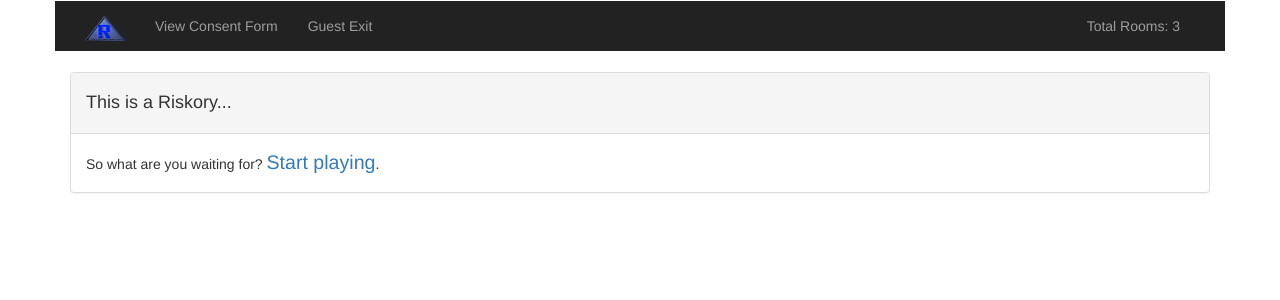
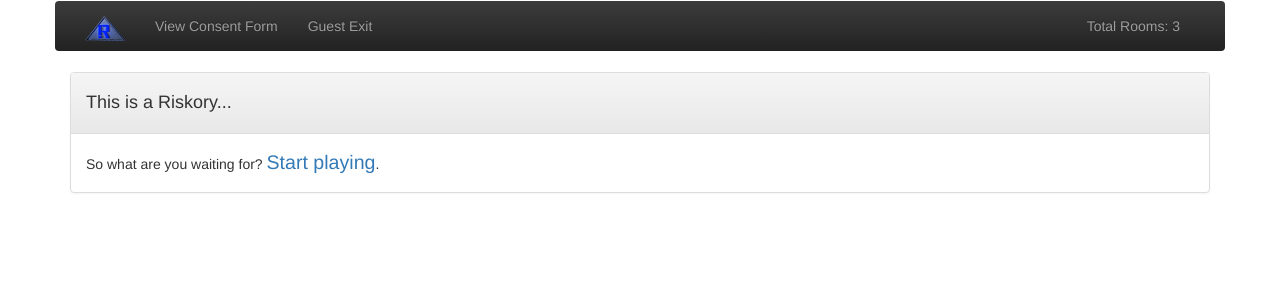
Before and after one commit to mrrboto/Riskories, a PHP site: page /cyo/index.php in a window 1280 px wide. Shown: the top 300 px of the page. Run offline with PHP 8.4, Linux system fonts and the light colour scheme; data comes from the database, SQL or seed files in the repository.

Commit message:
temp fix - not finished > 4/20/17@1127

```diff
--- a/cyo/footer.php
+++ b/cyo/footer.php
@@ -1,31 +1,3 @@
 </div>
-	<p style="margin: 0;">
-		<?php
-        if(isset($_SESSION['isAdmin']))
-        {
-            if($_SESSION['isAdmin'] == 0)
-            {
-                //echo "<br>&raquo;<a href='../user/profile.php'>Profile</a><br /><br />";
-            }
-            else
-            {
-                //echo "<br>&raquo;<a href='../admin/admin.php'>Profile</a><br /><br />";
-            }
-
-        }
-        else
-        {
-            //echo "<br>&raquo;<a href='../index.html'>Main Screen</a><br /><br />";
-        }
-		?>
-        <?php
-		if ($db) {
-			//$storyR = $_GET['story']."_rooms";
-			$total_rooms = db_single(mysqli_query($db, "SELECT count(*) as total FROM `$storyR`"));
-			// commented out by Spencer // echo "Total Rooms: ".$total_rooms['total'];
-            }
-		?>
-
-	</p>
 </body>
 </html>
--- a/cyo/header.php
+++ b/cyo/header.php
@@ -1,7 +1,3 @@
-<!DOCTYPE HTML PUBLIC "-//W3C//DTD HTML 4.01//EN" "http://www.w3.org/TR/html4/strict.dtd">
-<html>
-<head>
-
 <?php
 if ($db) {
 
@@ -28,9 +24,57 @@ if ($db) {
     //print_r($settings); //DEBUGGING
 }
 ?>
+
+<?php
+if ($db) {
+    if ($settings['enable_analytics'] == 1) {
+        echo $settings['analytics_blurb'];
+    }
+}
+?>
+
+<?php
+$status = '';
+// Determines whether admin or user logged in and updates navbar accordingly
+if(isset($_SESSION['isAdmin']))
+{
+    if($_SESSION['isAdmin'] == 0)
+    {
+        $status = 'user';
+    }
+    else
+    {
+        $status = 'admin';
+    }
+}
+else
+{
+    $status = 'guest';
+}
+// Determines total number of rooms
+if ($db) {
+    $total_rooms = db_single(mysqli_query($db, "SELECT count(*) as total FROM `$storyR`"));
+    //echo "Total Rooms: ".$total_rooms['total'];
+}
+?>
+
+
+<!DOCTYPE>
+<html>
+    <head>
         <title><?php echo $db ? $settings['title'] : "An epic adventure!"; ?></title>
 
-<!--<link rel="stylesheet" type="text/css" media="screen" href="choose.css" />-->
+
+        <!-- Latest compiled and minified CSS -->
+        <link rel="stylesheet" href="https://maxcdn.bootstrapcdn.com/bootstrap/3.3.7/css/bootstrap.min.css"
+              integrity="sha384-BVYiiSIFeK1dGmJRAkycuHAHRg32OmUcww7on3RYdg4Va+PmSTsz/K68vbdEjh4u" crossorigin="anonymous">
+        <!-- Optional theme -->
+        <link rel="stylesheet" href="https://maxcdn.bootstrapcdn.com/bootstrap/3.3.7/css/bootstrap-theme.min.css"
+              integrity="sha384-rHyoN1iRsVXV4nD0JutlnGaslCJuC7uwjduW9SVrLvRYooPp2bWYgmgJQIXwl/Sp" crossorigin="anonymous">
+        <meta name="viewport" content="width=device-width, initial-scale=1, maximum-scale=1" />
+        <!-- Latest compiled and minified JavaScript -->
+        <script src="https://ajax.googleapis.com/ajax/libs/jquery/1.12.4/jquery.min.js"></script>
+        <script src="https://maxcdn.bootstrapcdn.com/bootstrap/3.3.7/js/bootstrap.min.js" integrity="sha384-Tc5IQib027qvyjSMfHjOMaLkfuWVxZxUPnCJA7l2mCWNIpG9mGCD8wGNIcPD7Txa" crossorigin="anonymous"></script>
         <style>
             /*
             p {
@@ -45,54 +89,40 @@ if ($db) {
                 background-color: white;
             }
         </style>
-<?php
-if ($db) {
-	if ($settings['enable_analytics'] == 1) {
-		echo $settings['analytics_blurb'];
-	}
-}
-?>
+        <div class="navbar">
+            <nav class="container navbar-inverse">
+                <div class="container-fluid">
+                    <!-- Brand and toggle get grouped for better mobile display -->
+                    <div class="navbar-header">
+                        <button type="button" class="navbar-toggle collapsed" data-toggle="collapse"
+                                data-target="#bs-example-navbar-collapse-1" aria-expanded="false">
+                            <span class="sr-only">Toggle navigation</span>
+                            <span class="icon-bar"></span>
+                            <span class="icon-bar"></span>
+                            <span class="icon-bar"></span>
+                        </button>
+                        <a class="navbar-brand" href="profile.php">
+                            <img alt="Brand" src="../img/s_logo_3.png" height="45px" width="40px" style="padding-bottom: 20px">
+                        </a>
+                    </div>
+
+                    <!-- Collect the nav links, forms, and other content for toggling -->
+                    <div class="collapse navbar-collapse" id="bs-example-navbar-collapse-1">
+                        <ul id="navigationLinks" class="nav navbar-nav">
+                            <li><a href="../consent/consentform.php">View Consent Form</a></li>
+                        </ul>
+                        <ul id="totalRooms" class="nav navbar-nav navbar-right">
+                            <!--<li><a href="../login/logout.php"><span class="glyphicon glyphicon-log-out"></span>Logout</a></li>-->
+                        </ul>
+                    </div><!-- /.navbar-collapse -->
+                </div><!-- /.container-fluid -->
+            </nav>
+        </div>
+
+        <div class="container">
+
     </head>
-
     <body class="body" id="body" onload="updateNavbar()">
-         <!-- Latest compiled and minified CSS -->
-         <link rel="stylesheet" href="https://maxcdn.bootstrapcdn.com/bootstrap/3.3.7/css/bootstrap.min.css"
-               integrity="sha384-BVYiiSIFeK1dGmJRAkycuHAHRg32OmUcww7on3RYdg4Va+PmSTsz/K68vbdEjh4u" crossorigin="anonymous">
-         <!-- Latest compiled and minified JavaScript -->
-         <script src="https://ajax.googleapis.com/ajax/libs/jquery/1.12.4/jquery.min.js"></script>
-         <script src="https://maxcdn.bootstrapcdn.com/bootstrap/3.3.7/js/bootstrap.min.js" integrity="sha384-Tc5IQib027qvyjSMfHjOMaLkfuWVxZxUPnCJA7l2mCWNIpG9mGCD8wGNIcPD7Txa" crossorigin="anonymous"></script>
-
-         <?php
-         $status = '';
-         // Determines whether admin or user logged in and updates navbar accordingly
-         if(isset($_SESSION['isAdmin']))
-         {
-             if($_SESSION['isAdmin'] == 0)
-            {
-                 // commented by Spencer //echo "<br>&raquo;<a href='../user/profile.php'>Profile</a><br /><br />";
-                 $status = 'user';
-
-             }
-             else
-             {
-                 // commented by Spencer //echo "<br>&raquo;<a href='../admin/admin.php'>Profile</a><br /><br />";
-                 $status = 'admin';
-             }
-
-         }
-         else
-         {
-             //echo "<br>&raquo;<a href='../index.html'>Main Screen</a><br /><br />";
-             $status = 'guest';
-         }
- 		?>
-         <?php
-         // Determines total number of rooms
- 		if ($db) {
-            $total_rooms = db_single(mysqli_query($db, "SELECT count(*) as total FROM `$storyR`"));
-			//echo "Total Rooms: ".$total_rooms['total'];
-             }
- 		?>
 
     <script type="text/javascript">
         // for updating navbar
```
Also changed, not shown: other parts of cyo/header.php (+5 -32 lines). Lines whose indentation alone changed are shown as unchanged.
